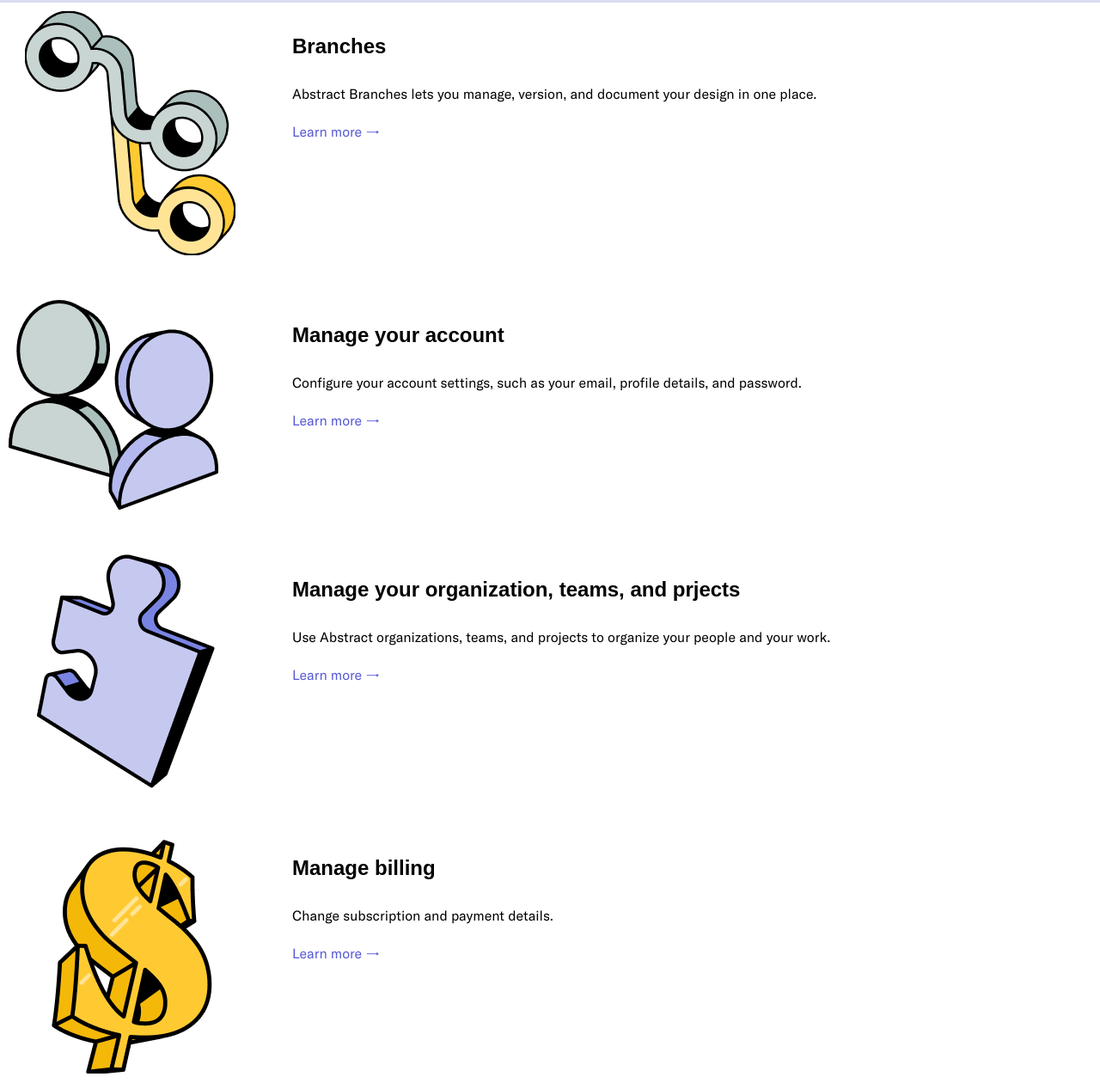
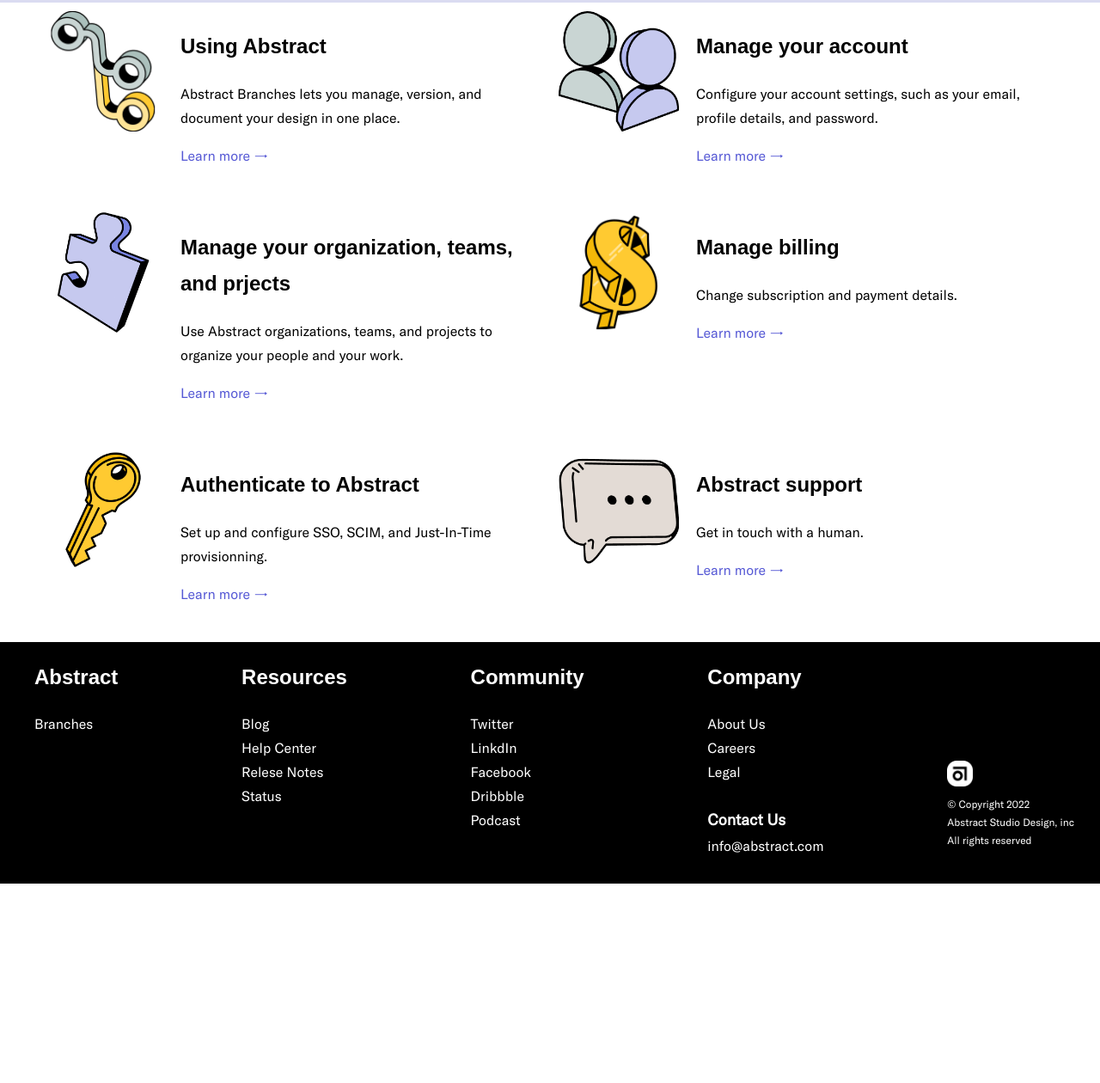
Before and after one commit to ClodianeC/rpni-tp1-b, a plain HTML site: page aide.html in a window 1280 px wide. Shown: the part 406-1666 px from the top of the page at 86% size. After the commit the page ends 1434 px from the top, so only its background shows below. Drawn offline with Linux system fonts and the light colour scheme.

Commit message:
version mobile ok, sauf menu

```diff
--- a/aide.html
+++ b/aide.html
@@ -43,7 +43,7 @@
                 <div class="sujet">
                     <img class="sujet_img" src="images/using.png">
                     <div class="sujet_bloc-texte">
-                        <h2 class="sujet_titre">Branches</h2>
+                        <h2 class="sujet_titre">Using Abstract</h2>
                         <p class="sujet_text">
                             Abstract Branches lets you manage, version, and document your design in one place.
                         </p>
--- a/scss/styles.scss
+++ b/scss/styles.scss
@@ -15,6 +15,7 @@
  ** Entête
  *** Recherche
  ** Main
+ *** Flex main
  *** Flex item main
  *** Liens item main
  ** Footer
@@ -58,7 +59,6 @@
         justify-content: space-between;
         align-items: center;
         padding: 1rem 5rem;
-        color: #fff;
         margin: 0;
     }
     .logo_img{
@@ -67,6 +67,7 @@
     }
     .logo_separation{
         margin: 0 0.7rem;
+        color: $couleur-primaire;
     }
     .logo_site{
         display: flex;
@@ -79,12 +80,12 @@
     }
     .logo_page-actuelle:link,
     .logo_page-actuelle:visited{
-        color: #fff;
+        color: $couleur-primaire;
         text-decoration: none;
     }
     .logo_page-actuelle:hover,
     .logo_page-actuelle:active{
-        color: #fff;
+        color: $couleur-primaire;
         text-decoration: underline;
     }
         /*** Lien logo Abstract
@@ -146,8 +147,8 @@
             border: none;
         }
         .barre_recherche{
-            min-width: 40rem;
             outline: none;
+            min-width: 20rem;
         }
         .groupe_recherche{
             background-color: $couleur-primaire;
@@ -160,9 +161,39 @@
         .bouton_recherche img{
             max-height: 1.6rem;
         }
+        @media(min-width:600px){
+            .barre_recherche{
+                min-width: 30rem;
+            }
+        }
+        @media(min-width:800px){
+            .barre_recherche{
+                min-width: 40rem;
+            }
+        }
 
     /** Main
     ========================================================================== */
+    .options-sujet{
+        margin: 0 2rem;
+    }
+        /*** Flex main
+        ========================================================================== */
+        .options-sujet{
+            margin: auto;
+            display: flex;
+            flex-direction: column;
+            max-width: 1200px;
+        }
+        @media(min-width:800px){
+            .options-sujet{
+                flex-wrap: wrap;
+                flex-direction: row;
+            }
+            .sujet{
+                max-width: 50%;
+            }
+        }
         /*** Flex item main
         ========================================================================== */
         .sujet{
@@ -174,7 +205,7 @@
         }
         .sujet_img{
             grid-area: icone;
-            // max-width: 75px;
+            min-width: 100%;
         }
         .sujet_text{
             grid-area: texte;
@@ -206,10 +237,12 @@
     /** Footer
     ========================================================================== */
     footer{
-        color: #fff;
+        color: $couleur-primaire;
         display: flex;
         justify-content: space-between;
         padding: 0 3rem 3rem 3rem;
+        flex-direction: row;
+        flex-wrap: wrap;
     }
     .copyright_logo{
         max-width: 30px;
@@ -230,6 +263,7 @@
         display: flex;
         flex-direction: column;
         justify-content: flex-end;
+        margin: 3rem 0 1rem 1rem;
     }
     .menu_contact-info{
         padding: 0;
```
Also changed, not shown: css/styles.css, 1 other file.
